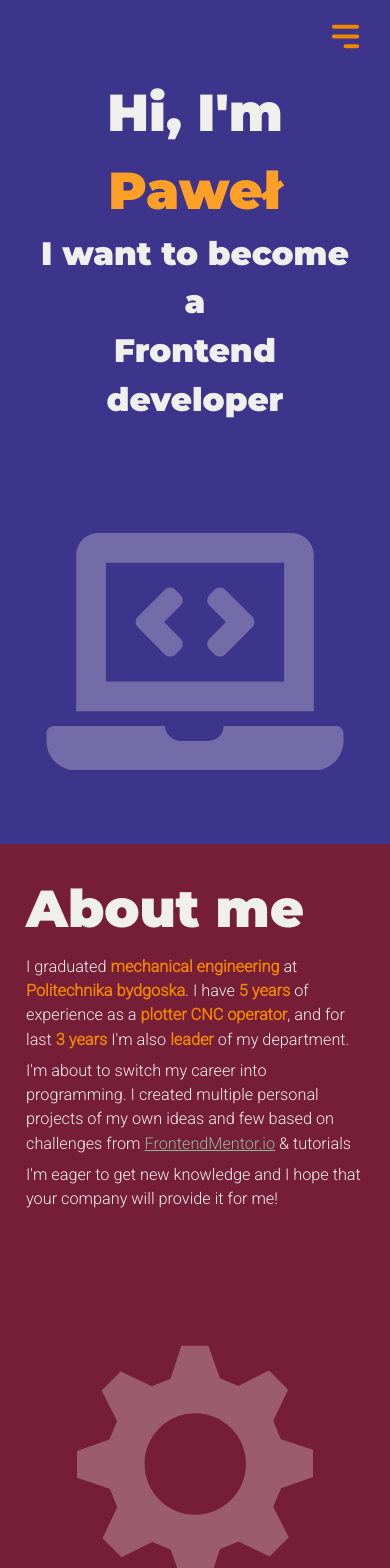
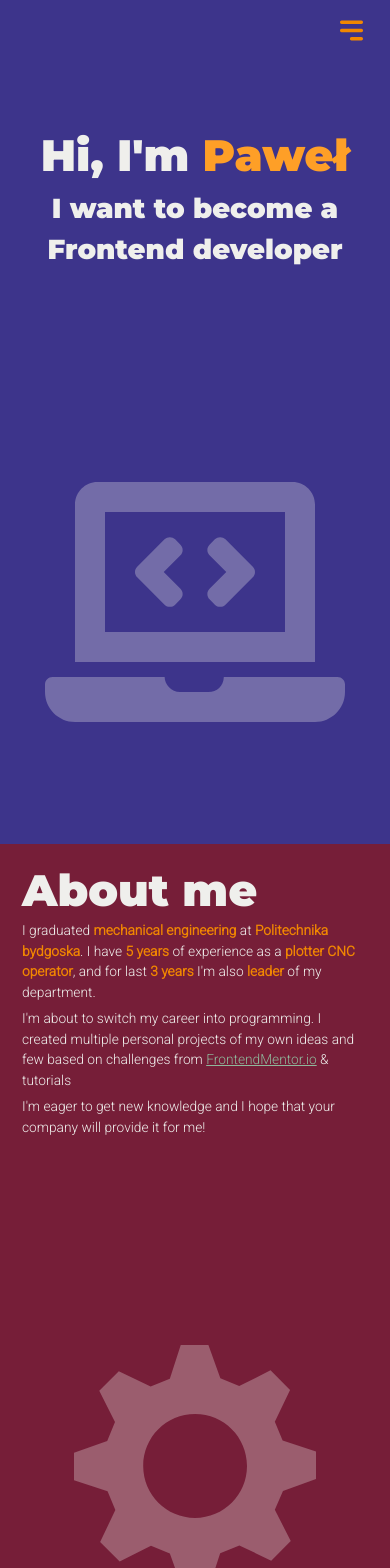
Before and after one commit to pawel975/pawel-kurek-portfolio, a React (Create React App) app: page / in a window 390 px wide. Shown: the top 1568 px of the page. Built offline with nearby package versions, Linux system fonts and the light colour scheme.

Commit message:
desktop responsivness fix

```diff
--- a/src/_global.scss
+++ b/src/_global.scss
@@ -73,10 +73,13 @@
     }
 
     @media (max-width: 480px) {
-      font-size: 13px;
+      font-size: 11px;
     }
 
     @media (max-width: 320px) {
-      font-size: 11px;
+      font-size: 10px;
     }
+    h2 {
+      line-height: 1.1
+    };
   }
```
